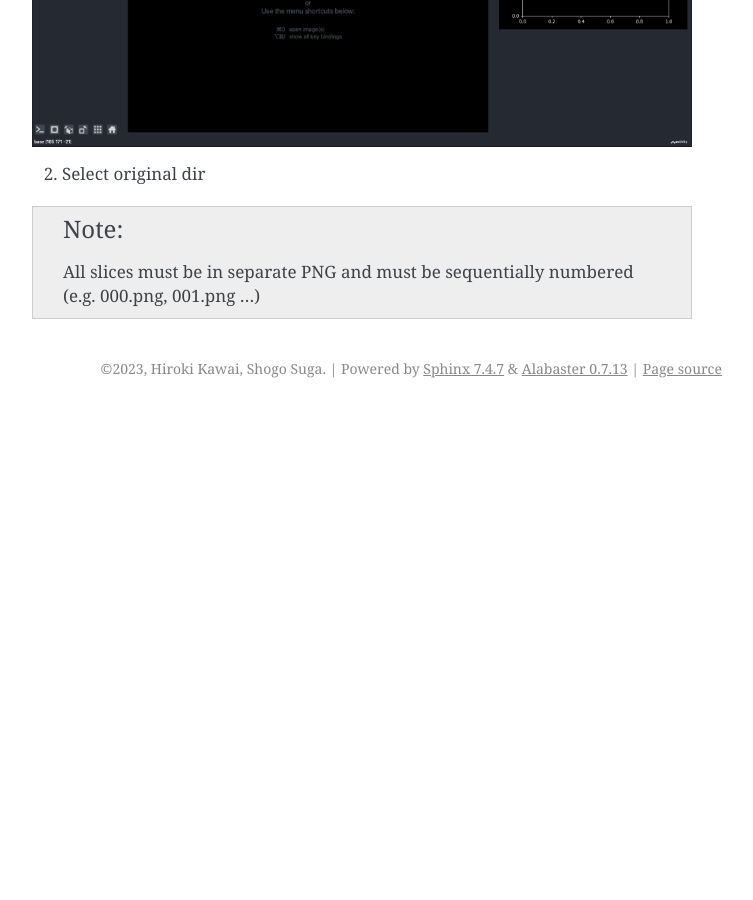
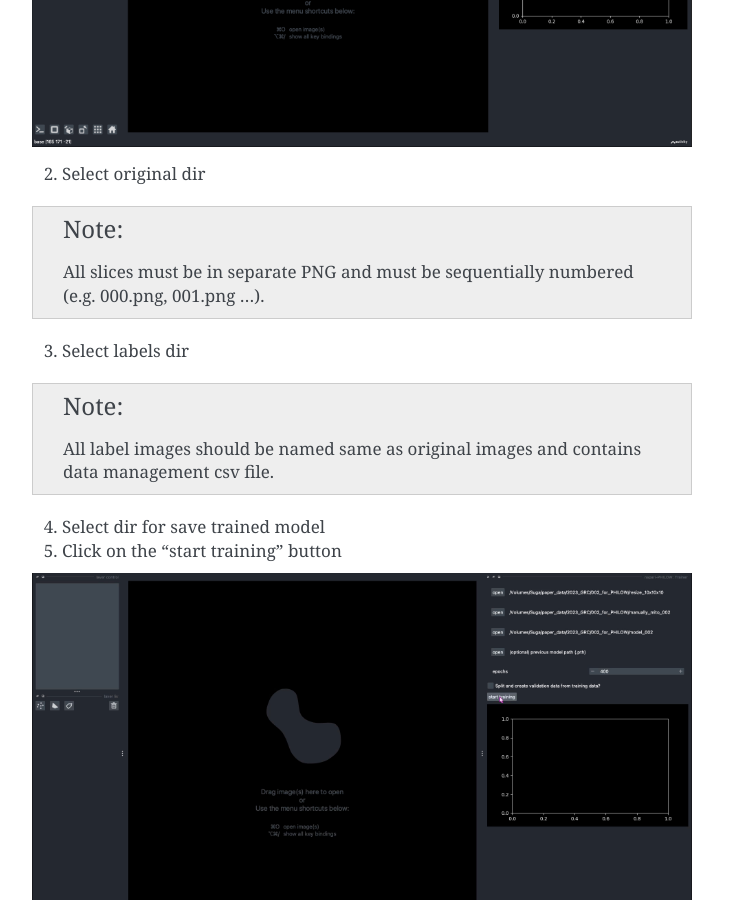
Before and after one commit to neurobiology-ut/PHILOW, a Sphinx documentation site: the page built from docs/usage.rst, in a window 1280 px wide and 900 px high, scrolled down 3193 px. Shown: the whole window, without its empty margins (388-1141 px from the left). Built offline with Sphinx 7.4.7, drawn with Linux system fonts in a browser that asks for light colours; before the commit the page ends 3601 px from its top, so only the background shows below that; some of the changed text lies outside the part shown.

Commit message:
mod: readthedocs

```diff
--- a/docs/usage.rst
+++ b/docs/usage.rst
@@ -25,7 +25,7 @@ Load dataset
 
 .. note::
 
-    All slices must be in separate PNG and must be sequentially numbered (e.g. 000.png, 001.png ...)
+    All slices must be in separate PNG and must be sequentially numbered (e.g. 000.png, 001.png ...).
 
 3. Select mask dir
 
@@ -85,4 +85,16 @@ Load dataset
 
 .. note::
 
-        All slices must be in separate PNG and must be sequentially numbered (e.g. 000.png, 001.png ...)
+        All slices must be in separate PNG and must be sequentially numbered (e.g. 000.png, 001.png ...).
+
+3. Select labels dir
+
+.. note::
+
+        All label images should be named same as original images and contains data management csv file.
+
+4. Select dir for save trained model
+
+5. Click on the "start training" button
+
+.. image:: images/image_005.jpeg
```
Also changed, not shown: docs/images/image_005.jpeg (added).
